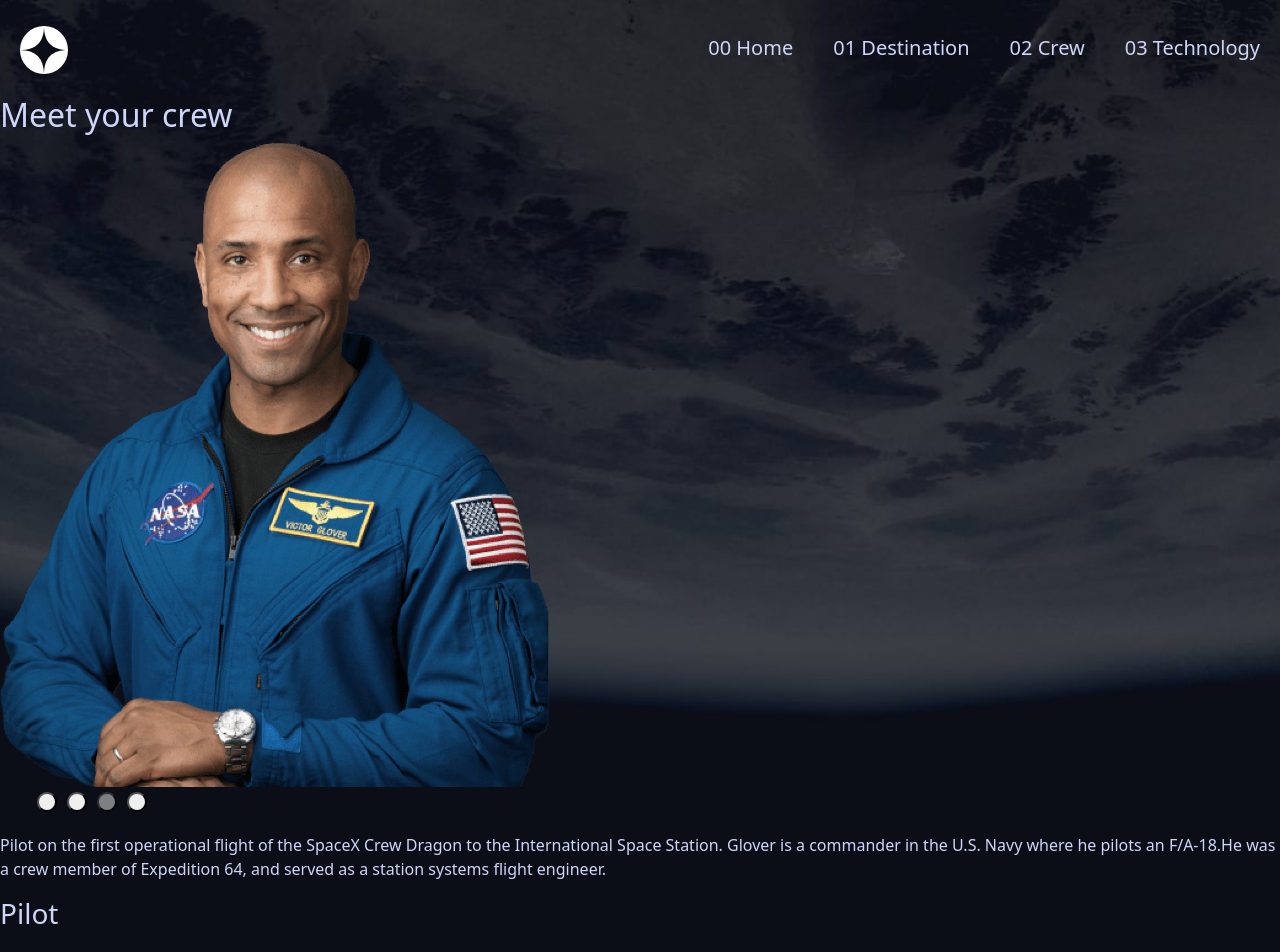
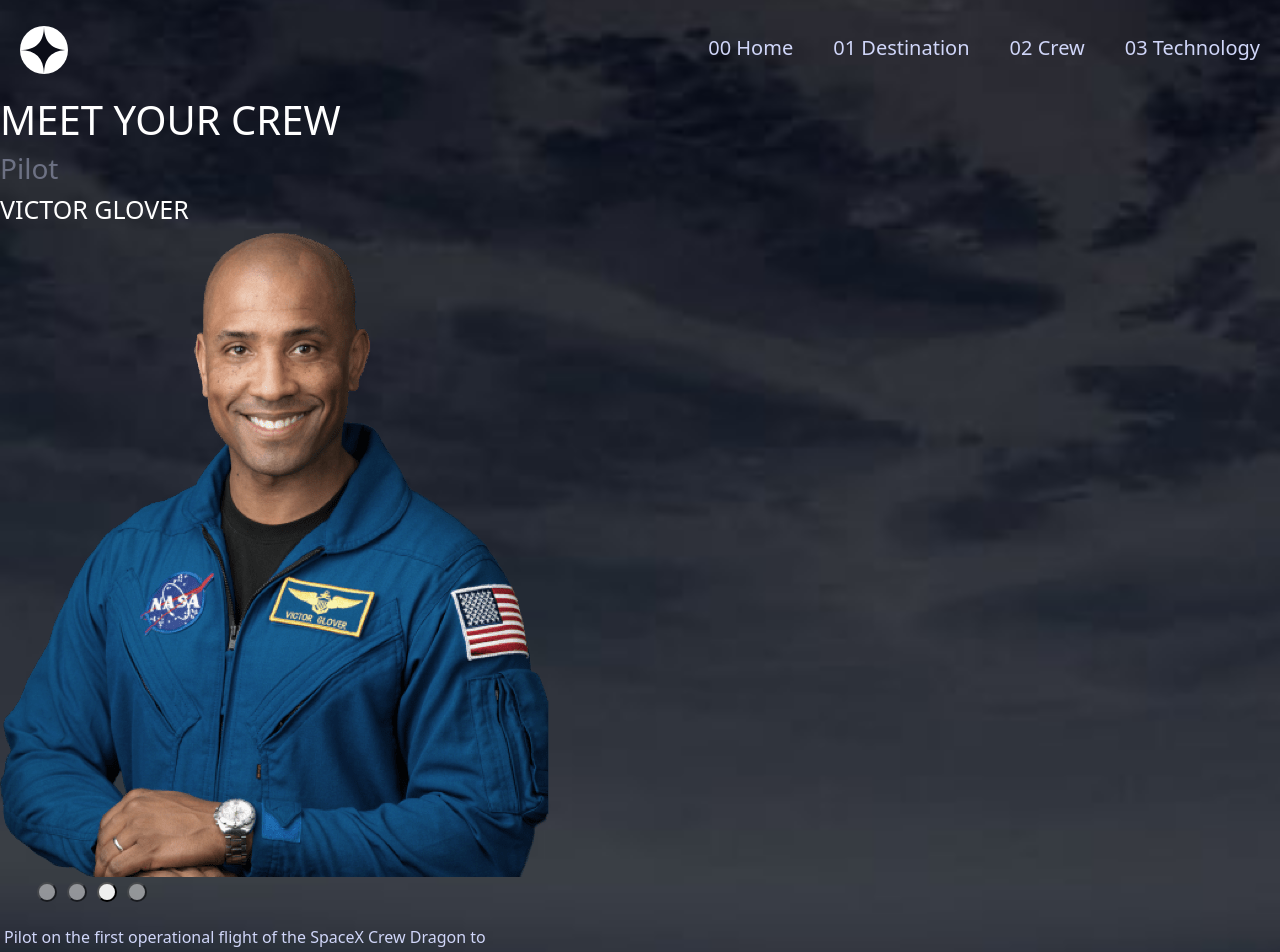
Before and after one commit to seboo1995/space-app, a React (Create React App) app: page /crew in a window 1280 px wide. Shown: the top 952 px of the page. Built offline with nearby package versions, Linux system fonts and the light colour scheme; a web font is replaced by a local one.

Commit message:
css + slight js changes to opacity

```diff
--- a/src/components/MyNavBar/nav.css
+++ b/src/components/MyNavBar/nav.css
@@ -4,6 +4,7 @@
   position: relative;
   z-index: 999;
   height: 80px;
+
   }
   .logo{
     line-height: 80px;
--- a/src/components/crew/Crew.css
+++ b/src/components/crew/Crew.css
@@ -1,15 +1,40 @@
+@media only screen and (min-device-width: 320px) and (max-device-width: 800px) {
+    .crew-container{
+       background: url(../../assets/crew/background-crew-mobile.jpg);
+
+    }
+ }
+ @media screen and (min-device-width: 1024px) and (max-device-width: 2040px)  {
+    .crew-container{
+       background: url(../../assets/crew/background-crew-desktop.jpg);
+    }
+
+ }
+ @media only screen and (min-device-width: 820px) and (max-device-width: 1023px) {
+    .crew-container{
+       background: url(../../assets/crew/background-crew-tablet.jpg);
+    }
+ }
 .crew-container {
-    background-image: url(../../assets/crew/background-crew-desktop.jpg);
-    background-position: center;
+    background-position: center center;
     background-repeat: no-repeat;
     background-size: cover;
     height: 100%;
-    color:#D0D6F9
+    color:#D0D6F9;
     }
 .crew-container button:first-child {
-        opacity: 0.5;
+    opacity: 1;
+}
+.crew-container button:nth-child(2){
+    opacity: 0.5;
+}
+.crew-container button:nth-child(3){
+    opacity: 0.5;
+}
+.crew-container button:nth-child(4){
+    opacity: 0.5;
+}
 
-}
 .crew-container button{
     width: 20px;
     height:20px;
@@ -18,3 +43,25 @@
     margin: 5px;
     padding: 2px;
 }
+
+.crew-container p{
+    color:#D0D6F9;
+    padding:2px;
+    margin: 2px;
+    width: 500px;
+}
+
+.crew-container #role-text{
+    opacity: 0.4;
+}
+
+.crew-container h1{
+    font-size: 25px;
+    text-transform:uppercase;
+    letter-spacing: 4.75;
+}
+.crew-container h2{
+    font-size: 40px;
+    text-transform:uppercase;
+    letter-spacing: 4.75;
+}
--- a/src/components/crew/Crew.jsx
+++ b/src/components/crew/Crew.jsx
@@ -34,16 +34,18 @@ const Crew = () => {
     setCurrentPersonID(index);
     for (const btn of crew_ref.current.children) {
 
-   btn.style.opacity = 1;
+   btn.style.opacity = 0.5;
 
     }
-    crew_ref.current.children[index].style.opacity = 0.5;
+    crew_ref.current.children[index].style.opacity = 1;
   }
 
   return (
     <div>
 
     <h2>Meet your crew </h2>
+    <h3 id='role-text'> {all_crew[currentPersonID].role}</h3>
+    <h1 id='firsthead-font'>{all_crew[currentPersonID].name}</h1>
      <img src={all_crew[currentPersonID].images.png} alt = 'asl' id='222'/>
 
       <ul ref={crew_ref}>
@@ -54,9 +56,6 @@ const Crew = () => {
         })}
     </ul>
     <p> {all_crew[currentPersonID].bio}</p>
-    <h3> {all_crew[currentPersonID].role}</h3>
-    <br></br>
-    <h3>{all_crew[currentPersonID].name}</h3>
     </div>
   )
 }
--- a/src/components/destination/Destination.css
+++ b/src/components/destination/Destination.css
@@ -1,12 +1,46 @@
+@media only screen and (min-device-width: 320px) and (max-device-width: 800px) {
+    .destination-container{
+       background: url(../../assets/destination/background-destination-mobile.jpg);
+
+    }
+ }
+ @media screen and (min-device-width: 1024px) and (max-device-width: 2040px)  {
+    .destination-container{
+       background: url(../../assets/destination/background-destination-desktop.jpg);
+    }
+
+ }
+ @media only screen and (min-device-width: 820px) and (max-device-width: 1023px) {
+    .destination-container{
+       background: url(../../assets/destination/background-destination-tablet.jpg);
+    }
+ }
 .destination-container{
 background: url(../../assets/destination/background-destination-desktop.jpg);
 background-position: center;
 background-repeat: no-repeat;
 background-size: cover;
 height: 100%;
+display: grid;
 
 }
 
 .destination-container button:first-child {
+    opacity: 1;
+}
+.destination-container button:nth-child(2){
     opacity: 0.5;
 }
+.destination-container button:nth-child(3){
+    opacity: 0.5;
+}
+.destination-container button:nth-child(4){
+    opacity: 0.5;
+}
+
+.destination-container p {
+    color:#D0D6F9
+}
+.destination-container h3, h2{
+    color:#ffffff
+}
--- a/src/components/destination/Destination.jsx
+++ b/src/components/destination/Destination.jsx
@@ -33,10 +33,10 @@ const Destination = () => {
     setDestID(index);
     for (const btn of destination_ref.current.children) {
 
-   btn.style.opacity = 1;
+   btn.style.opacity = 0.5;
 
     }
-    destination_ref.current.children[index].style.opacity = 0.5;
+    destination_ref.current.children[index].style.opacity = 1;
   }
 
   return (
@@ -52,10 +52,12 @@ const Destination = () => {
           )
         })}
     </ul>
-    <p> {all_destinations[destID].description}</p>
-    <h3> AVG.DISTANCE {all_destinations[destID].distanca}</h3>
+    <p id="desc-text"> {all_destinations[destID].description}</p>
+    <h3> AVG.DISTANCE </h3>
+    <p id='dist-text'>{all_destinations[destID].distance}</p>
     <br></br>
-    <h3> EST.TRAVEL TIME {all_destinations[destID].travel}</h3>
+    <h3> EST.TRAVEL TIME </h3>
+    <p id="travel-text">{all_destinations[destID].travel}</p>
     </div>
   )
 }
--- a/src/components/home/Home.css
+++ b/src/components/home/Home.css
@@ -1,11 +1,28 @@
- .home-container{
-    background: url(../../assets/home/background-home-desktop.jpg);
+@media only screen and (min-device-width: 320px) and (max-device-width: 800px) {
+   .home-container{
+      background: url(../../assets/home/background-home-mobile.jpg);
+
+   }
+}
+@media screen and (min-device-width: 1024px) and (max-device-width: 2040px)  {
+   .home-container{
+      background: url(../../assets/home/background-home-desktop.jpg);
+   }
+
+}
+@media only screen and (min-device-width: 820px) and (max-device-width: 1023px) {
+   .home-container{
+      background: url(../../assets/home/background-home-tablet.jpg);
+   }
+}
+.home-container{
+
     background-position: center center;
     background-repeat: no-repeat;
     background-attachment: fixed;
     background-size: cover;
+
 }
-
 
 h1{
     color:#ffffff;
@@ -16,6 +33,7 @@ h1{
     text-decoration: none;
     align-items: center;
     border-radius: 50%;
+    border: none;
     height: 190px;
     width: 190px;
     color:#0B0D17;
@@ -34,21 +52,22 @@ h1{
     grid-template-columns: 1fr 1fr 1fr 1fr;
     color:white;
     height: 100%;
-    align-items: center;
-
+    position: relative;
+    left:-195px;
 
  }
 
  #item-0 {
-
-    grid-row-start: 1;
-    grid-column-start: 2;
+   grid-row-start: 1;
+   grid-column-start: 2;
     font-family: 'Barlow Condensed';
-    font-size: 28px;
+    font-size: 26px;
     text-transform:uppercase;
     letter-spacing: 4.75;
     grid-row-end: 2;
     grid-column-end: 3;
+    color:#D0D6F9;
+    align-self: end;
 
  }
 
@@ -56,23 +75,24 @@ h1{
 
     grid-row-start: 2;
     grid-column-start: 2;
-
     grid-row-end: 3;
     grid-column-end: 4;
-
  }
  #item-1 h1{
     font-size: 150px;
  }
+
  #item-2 {
 
     grid-row-start: 3;
     grid-column-start: 2;
-
     grid-row-end: 5;
     grid-column-end: 4;
-
+    color:#D0D6F9;
  }
+#second-text{
+   width: 360px;
+}
  #item-3 {
 
     grid-row-start: 3;
@@ -81,4 +101,9 @@ h1{
     grid-row-end: 5;
     grid-column-end: 6;
 
+    position: relative;
+    padding:2px;
+    margin: 2px;
+    width: 500px;
+
  }
--- a/src/components/technology/Technology.css
+++ b/src/components/technology/Technology.css
@@ -1,6 +1,27 @@
+@media only screen and (min-device-width: 320px) and (max-device-width: 800px) {
+    .technology-container{
+       background: url(../../assets/technology/background-technology-mobile.jpg);
+
+    }
+ }
+ @media screen and (min-device-width: 1024px) and (max-device-width: 2040px)  {
+    .technology-container{
+       background: url(../../assets/technology/background-technology-desktop.jpg);
+    }
+
+ }
+ @media only screen and (min-device-width: 820px) and (max-device-width: 1023px) {
+    .technology-container{
+       background: url(../../assets/technology/background-technology-tablet.jpg);
+    }
+ }
+
 .technology-container{
-    background-image: url(../../assets/technology/background-technology-desktop.jpg);
-    color:#D0D6F9
+    color:#D0D6F9;
+    background-position: center center;
+    background-repeat: no-repeat;
+    background-size: cover;
+    height: 100%;
 }
 
 
@@ -29,3 +50,13 @@ color:black;
 height: 40px;
 
 }
+
+.technology-container h3{
+    color:#fff;
+}
+
+.technology-container p{
+    padding:2px;
+    margin: 2px;
+    width: 500px;
+}
--- a/src/components/technology/Technology.jsx
+++ b/src/components/technology/Technology.jsx
@@ -40,7 +40,6 @@ const Technology = () => {
 
 <h2> SPACE LAUNCH 101 </h2>
      <img src={all_technologies[techID].images.portrait} alt = 'asl' id='222'/>
-
       <ul ref={technology_ref}>
         {all_technologies.map((tech,index) => {
           return (
@@ -48,6 +47,7 @@ const Technology = () => {
           )
         })}
       </ul>
+      <h4>The Terminology</h4>
       <h3> {all_technologies[techID].name}</h3>
       <br></br>
       <p> {all_technologies[techID].description}</p>
```
